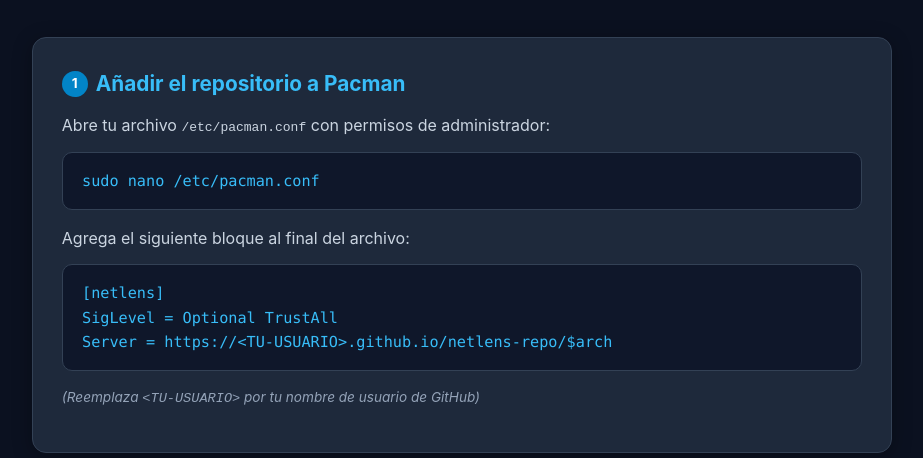
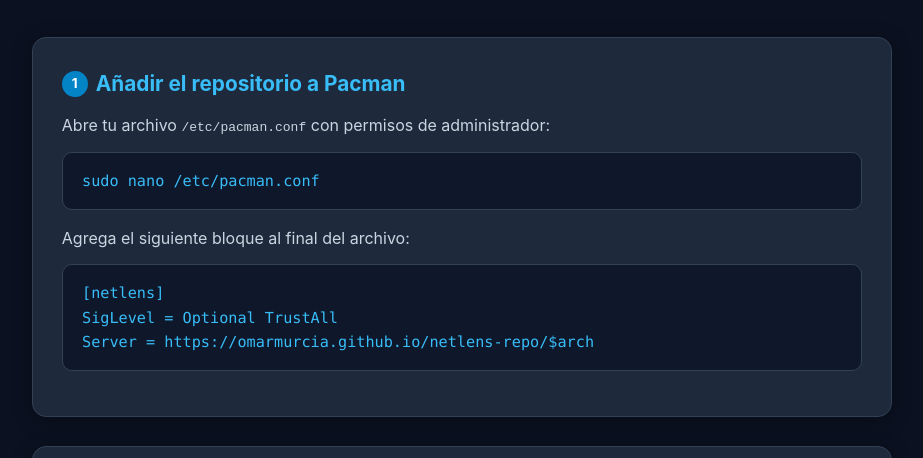
Before and after one commit to omarmurcia/netlens-repo, a plain HTML site: page index.html in a window 1280 px wide. Shown: the part 275-733 px from the top of the page, without its empty margins (178-1101 px from the left). Drawn offline with Linux system fonts and the light colour scheme.

Commit message:
Update repository URLs with username omarmurcia

```diff
--- a/index.html
+++ b/index.html
@@ -161,8 +161,7 @@
       <p>Agrega el siguiente bloque al final del archivo:</p>
       <pre>[netlens]
 SigLevel = Optional TrustAll
-Server = https://&lt;TU-USUARIO&gt;.github.io/netlens-repo/$arch</pre>
-      <p style="font-size: 0.85rem; color: #94a3b8;"><em>(Reemplaza <code>&lt;TU-USUARIO&gt;</code> por tu nombre de usuario de GitHub)</em></p>
+Server = https://omarmurcia.github.io/netlens-repo/$arch</pre>
     </div>
 
     <div class="card">
```
Also changed, not shown: 1 other file.
